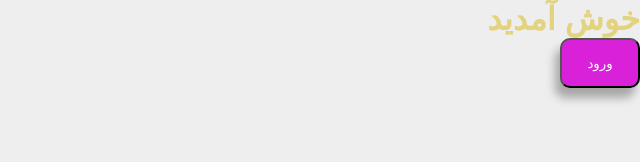
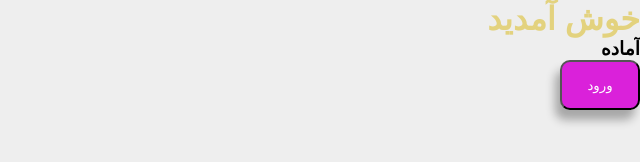
Before and after one commit to asadimp5-star/new-project, a plain HTML site: page index.html in a window 1280 px wide. Shown: the whole page, without its empty margins (640-1280 px from the left). Drawn offline with Linux system fonts and the light colour scheme.

Commit message:
Update index.html

```diff
--- a/index.html
+++ b/index.html
@@ -11,6 +11,7 @@
         <div class="container">
             <div>
                 <h1>خوش آمدید</h1>
+                <h3>آماده</h3>
                 <button class="btn">ورود</button>
             </div>
         </div>
```
